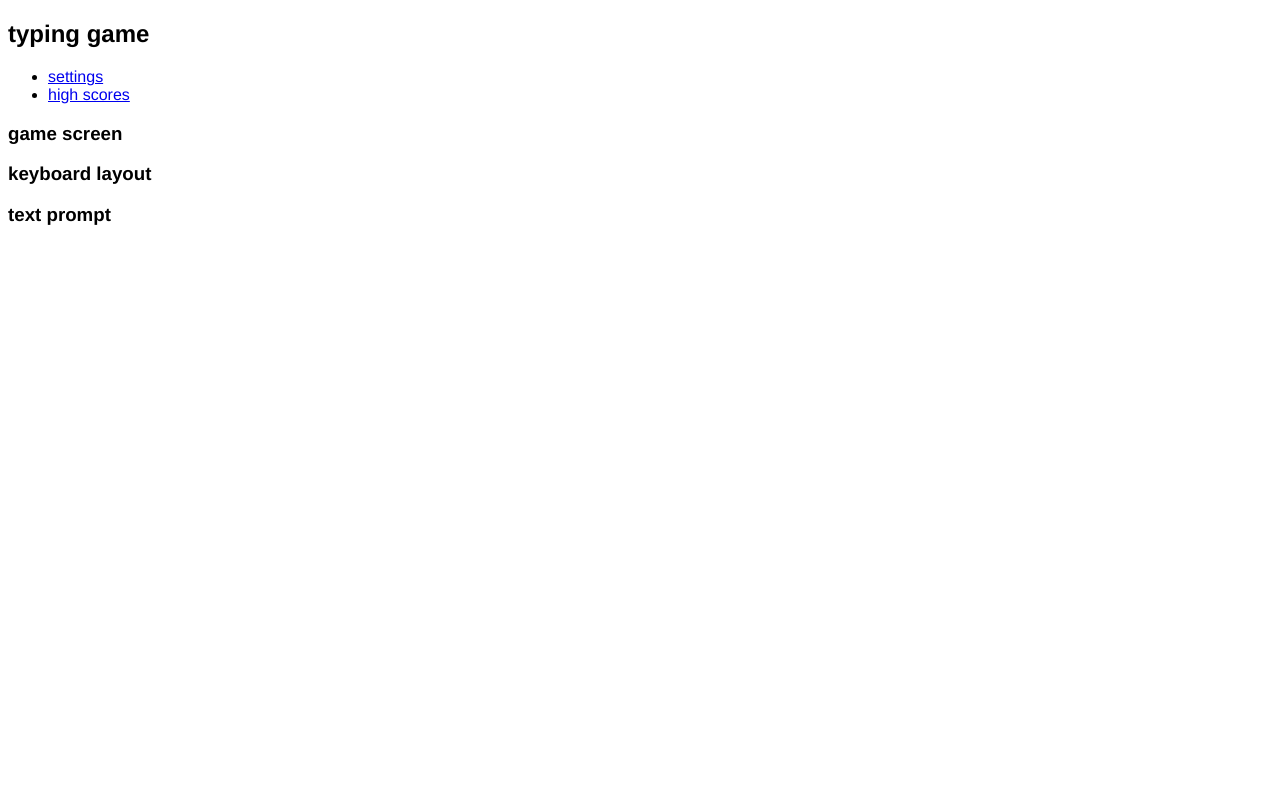
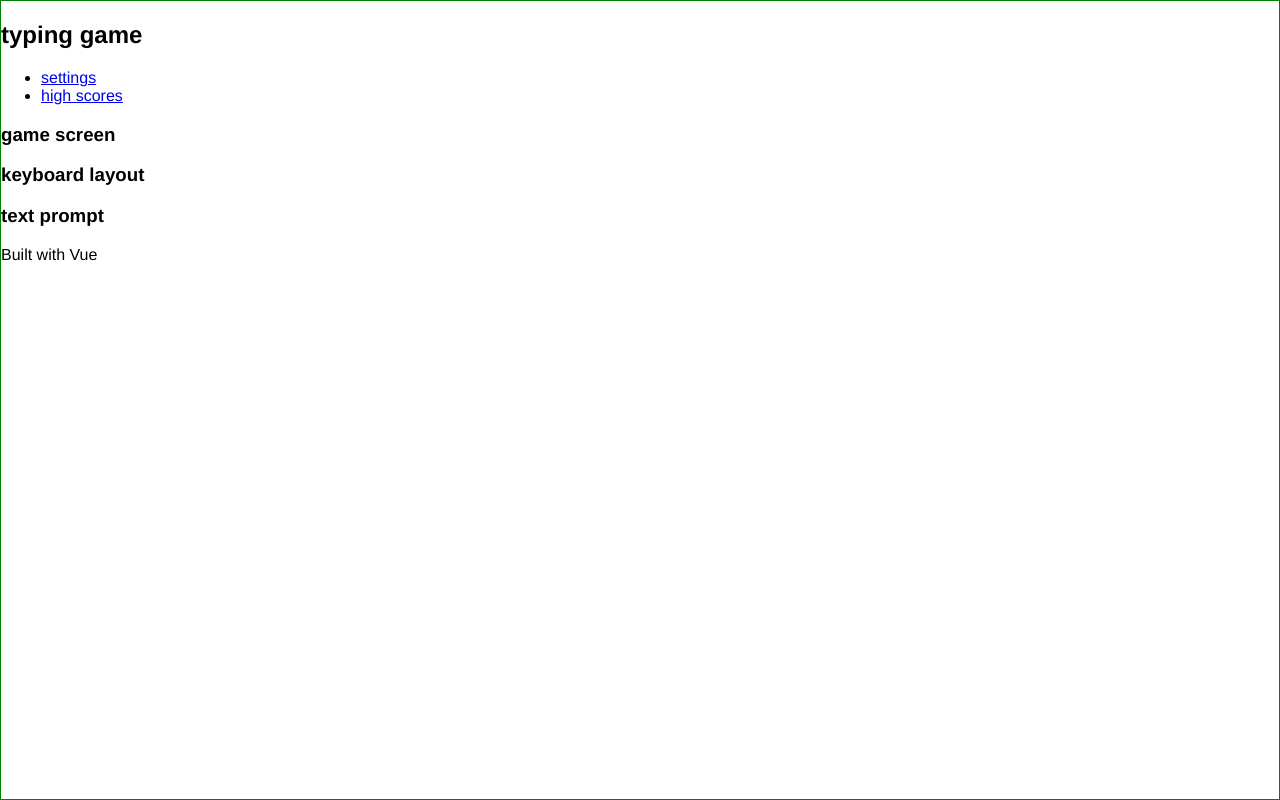
Before and after one commit to p-adams/typing-game, a Vue app: page / in a window 1280 px wide. Built offline with nearby package versions, Linux system fonts and the light colour scheme.

Commit message:
add global stylesheet

```diff
--- a/index.html
+++ b/index.html
@@ -3,6 +3,7 @@
   <head>
     <meta charset="UTF-8" />
     <link rel="icon" href="/favicon.ico" />
+    <link rel="stylesheet" href="style.css" />
     <meta name="viewport" content="width=device-width, initial-scale=1.0" />
     <title>Typing Game</title>
   </head>
--- a/src/App.vue
+++ b/src/App.vue
@@ -6,8 +6,8 @@ import KeyboardLayout from "./components/KeyboardLayout.vue";
 
 <template>
   <div class="app">
-    <header><h2>typing game</h2></header>
-    <nav>
+    <header class="header-wrapper"><h2>typing game</h2></header>
+    <nav class="nav-wrapper">
       <ul>
         <li><a href="#">settings</a></li>
         <li><a href="#">high scores</a></li>
@@ -20,6 +20,7 @@ import KeyboardLayout from "./components/KeyboardLayout.vue";
     <aside>
       <TextPrompt />
     </aside>
+    <footer>Built with Vue</footer>
   </div>
 </template>
 
@@ -29,4 +30,8 @@ import KeyboardLayout from "./components/KeyboardLayout.vue";
   -webkit-font-smoothing: antialiased;
   -moz-osx-font-smoothing: grayscale;
 }
+.app {
+  border: 1px solid green;
+  height: 100vh;
+}
 </style>
--- /dev/null
+++ b/style.css
@@ -0,0 +1,8 @@
+body,
+html {
+  margin: 0;
+  padding: 0;
+}
+* {
+  box-sizing: border-box;
+}
```
